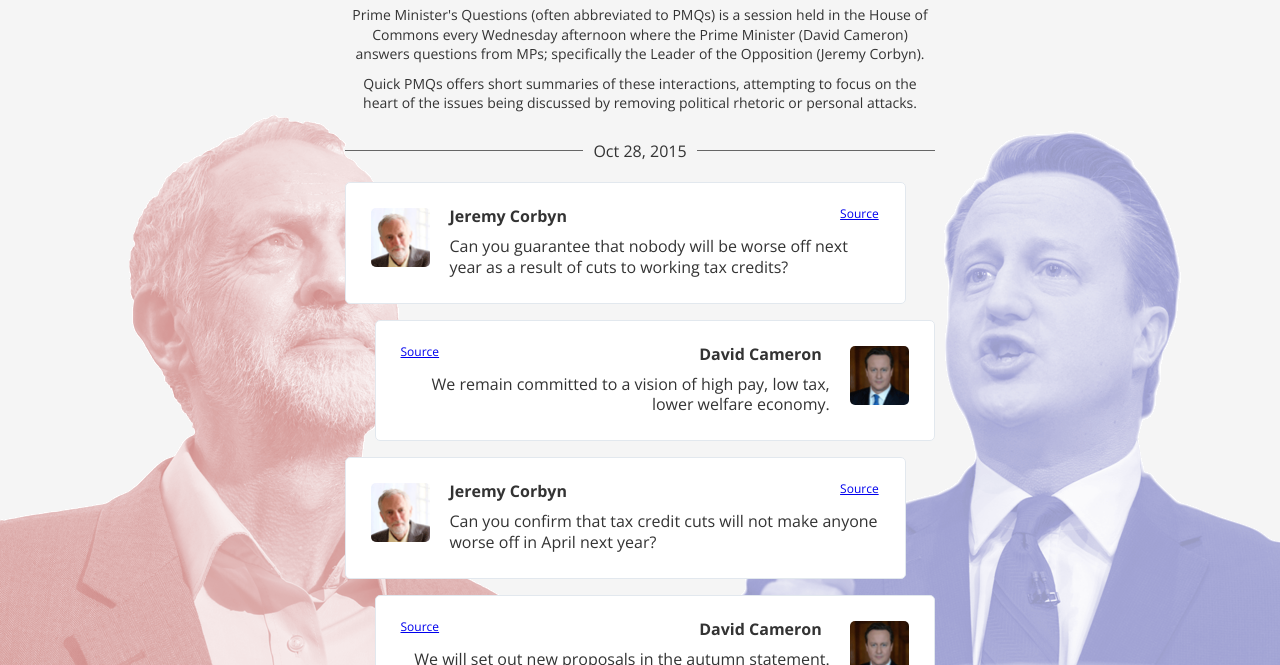
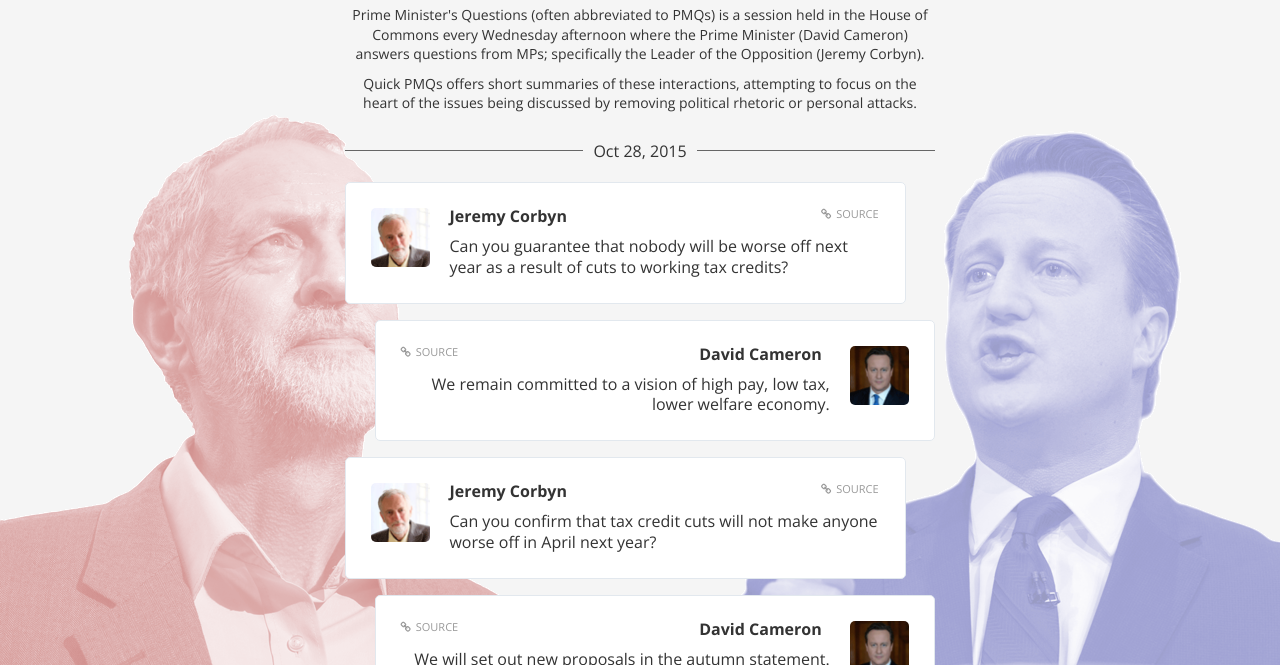
Before and after one commit to jonnykates/quick-pmqs-v1, a plain HTML site: page index.html in a window 1280 px wide. Shown: the part 135-800 px from the top of the page. Drawn offline with nearby package versions, Linux system fonts and the light colour scheme; a web font is replaced by a local one.

Commit message:
Styling on source link

```diff
--- a/index.html
+++ b/index.html
@@ -4,7 +4,7 @@
   <meta charset="utf-8">
   <meta name="viewport" content="width=device-width, initial-scale=1.0">
   <title>Quick PMQs</title>
-<!--   <link rel="stylesheet" href="//maxcdn.bootstrapcdn.com/font-awesome/4.3.0/css/font-awesome.min.css"> -->
+  <link rel="stylesheet" href="//maxcdn.bootstrapcdn.com/font-awesome/4.3.0/css/font-awesome.min.css">
 <link href='https://fonts.googleapis.com/css?family=IM+Fell+English+SC|Open+Sans:400,300,700' rel='stylesheet' type='text/css'>
   <link rel="stylesheet" href="style/style.css">
 <!--   <script src="https://ajax.googleapis.com/ajax/libs/jquery/2.1.3/jquery.min.js"></script> -->
--- a/style/style.scss
+++ b/style/style.scss
@@ -128,7 +128,24 @@ h1 {
   }
 
   .source-link {
-    font-size: 12px;
+    font-size: 11px;
+    text-transform: uppercase;
+
+    a {
+      color: #999;
+      text-decoration: none;
+
+      &:before {
+        color: #999;
+        content: '\f0c1';
+        font-family: FontAwesome;
+        padding-right: 5px;
+      }
+
+      &:hover {
+        color: #666;
+      }
+    }
   }
 
   .tweet-content {
```
Also changed, not shown: style/style.css.
